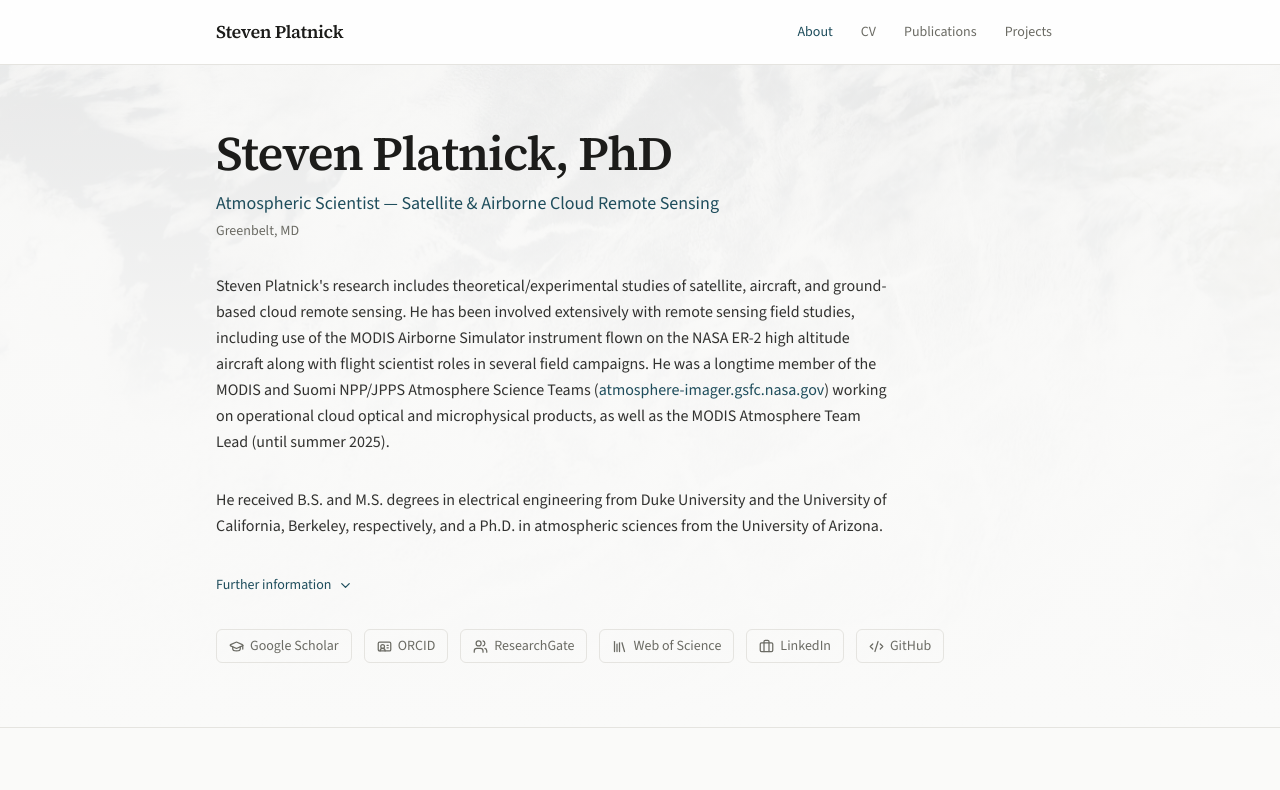
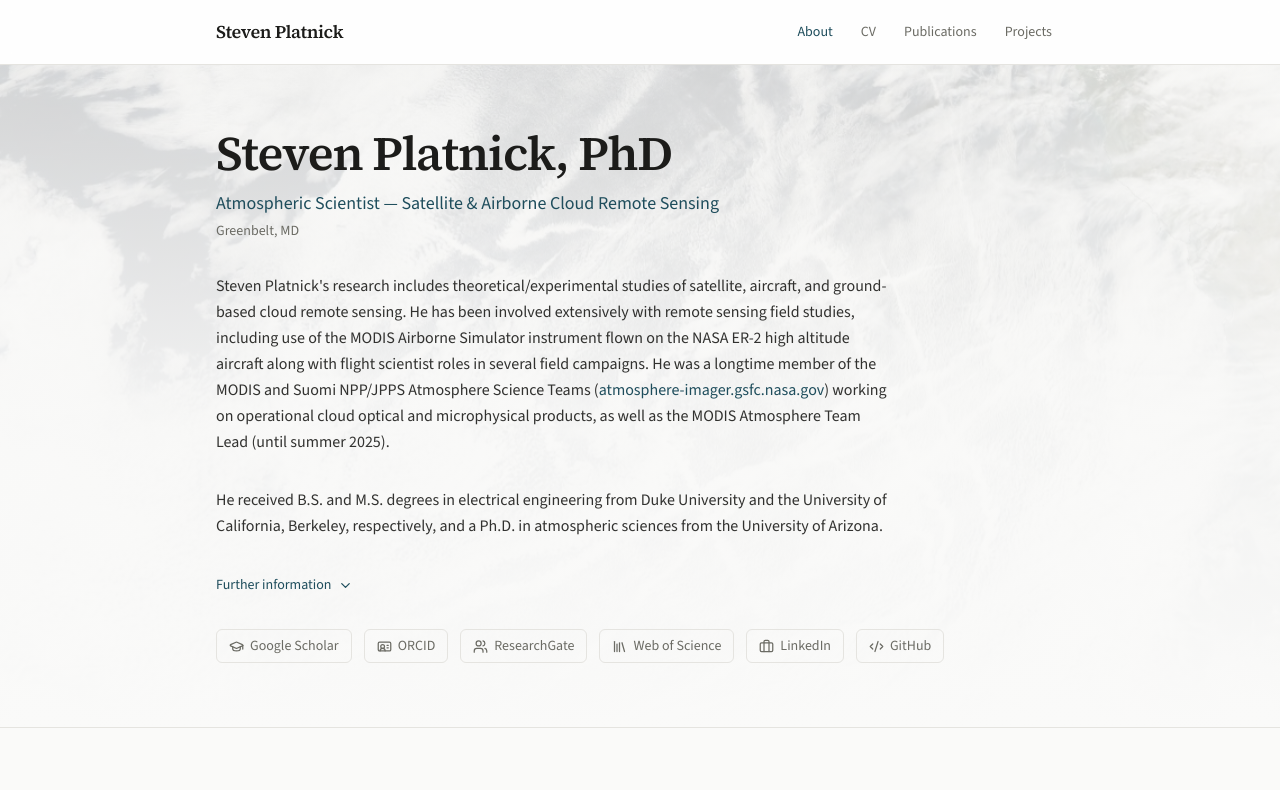
Before and after one commit to sepraca/steven-platnick-site, a Next.js app: page / in a window 1280 px wide. Shown: the top 790 px of the page. Built offline with nearby package versions, Linux system fonts and the light colour scheme.

Commit message:
Increase hero banner image opacity, especially in light mode

```diff
--- a/src/app/page.tsx
+++ b/src/app/page.tsx
@@ -19,7 +19,7 @@ export default function Home() {
             fill
             priority
             sizes="100vw"
-            className="object-cover opacity-[0.12] dark:opacity-[0.18]"
+            className="object-cover opacity-[0.28] dark:opacity-[0.22]"
           />
           <div className="absolute inset-0 bg-gradient-to-b from-background/40 via-background/85 to-background" />
         </div>
```
